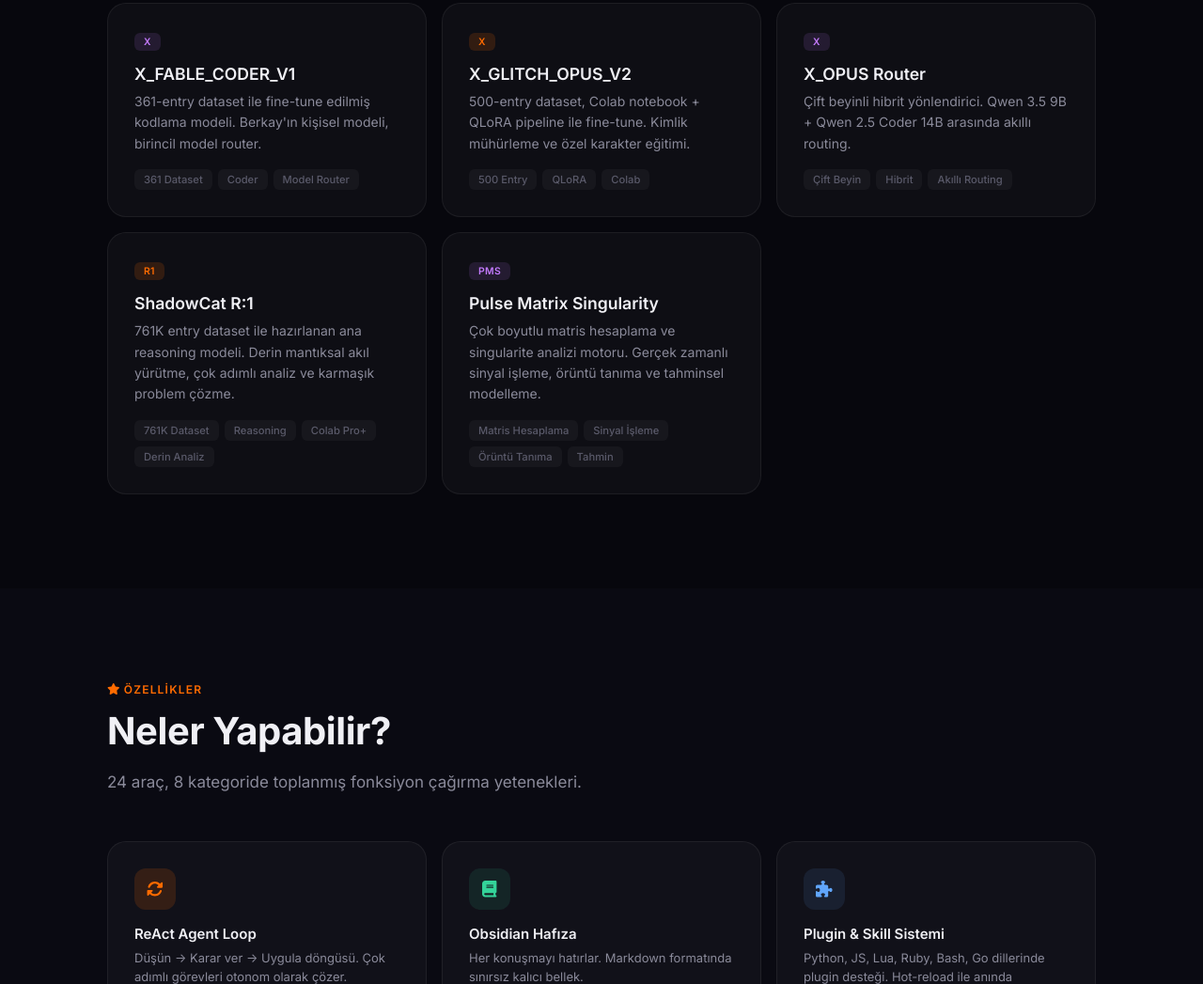
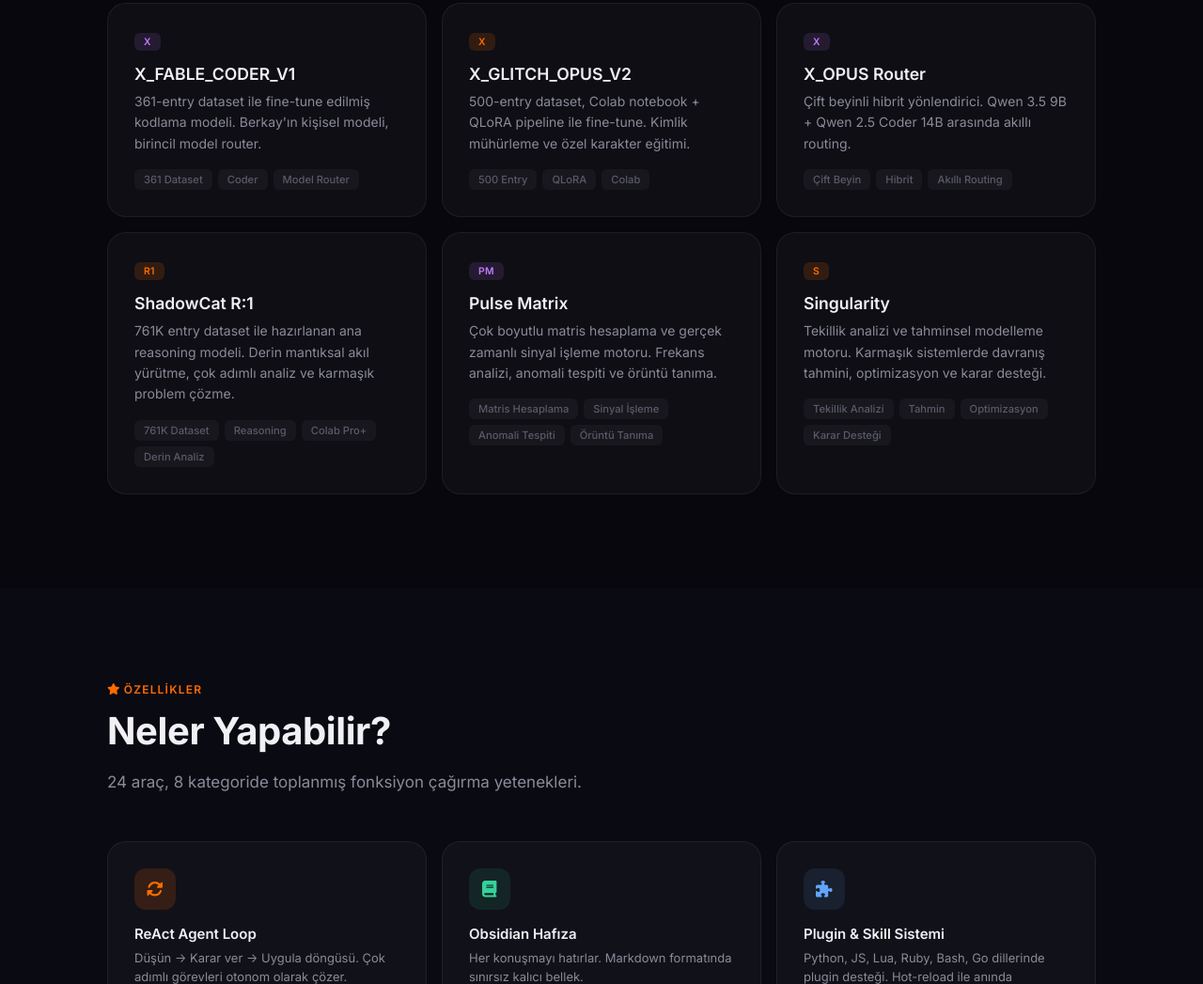
Before and after one commit to glassesglitchstudio-lab/glasses-cat-ai, a plain HTML site: page docs/index.html in a window 1280 px wide. Shown: the part 1704-2751 px from the top of the page at 94% size. Drawn offline with Linux system fonts and the light colour scheme.

Commit message:
V5_NEXUS_CORE: split Pulse Matrix + Singularity as separate models

```diff
--- a/docs/index.html
+++ b/docs/index.html
@@ -382,14 +382,25 @@
             </div>
 
             <div class="model-card">
-                <span class="tag purple">PMS</span>
-                <h3>Pulse Matrix Singularity</h3>
-                <p>Çok boyutlu matris hesaplama ve singularite analizi motoru. Gerçek zamanlı sinyal işleme, örüntü tanıma ve tahminsel modelleme.</p>
+                <span class="tag purple">PM</span>
+                <h3>Pulse Matrix</h3>
+                <p>Çok boyutlu matris hesaplama ve gerçek zamanlı sinyal işleme motoru. Frekans analizi, anomali tespiti ve örüntü tanıma.</p>
                 <div class="specs">
                     <span class="spec">Matris Hesaplama</span>
                     <span class="spec">Sinyal İşleme</span>
+                    <span class="spec">Anomali Tespiti</span>
                     <span class="spec">Örüntü Tanıma</span>
+                </div>
+            </div>
+            <div class="model-card">
+                <span class="tag orange">S</span>
+                <h3>Singularity</h3>
+                <p>Tekillik analizi ve tahminsel modelleme motoru. Karmaşık sistemlerde davranış tahmini, optimizasyon ve karar desteği.</p>
+                <div class="specs">
+                    <span class="spec">Tekillik Analizi</span>
                     <span class="spec">Tahmin</span>
+                    <span class="spec">Optimizasyon</span>
+                    <span class="spec">Karar Desteği</span>
                 </div>
             </div>
         </div>
```
